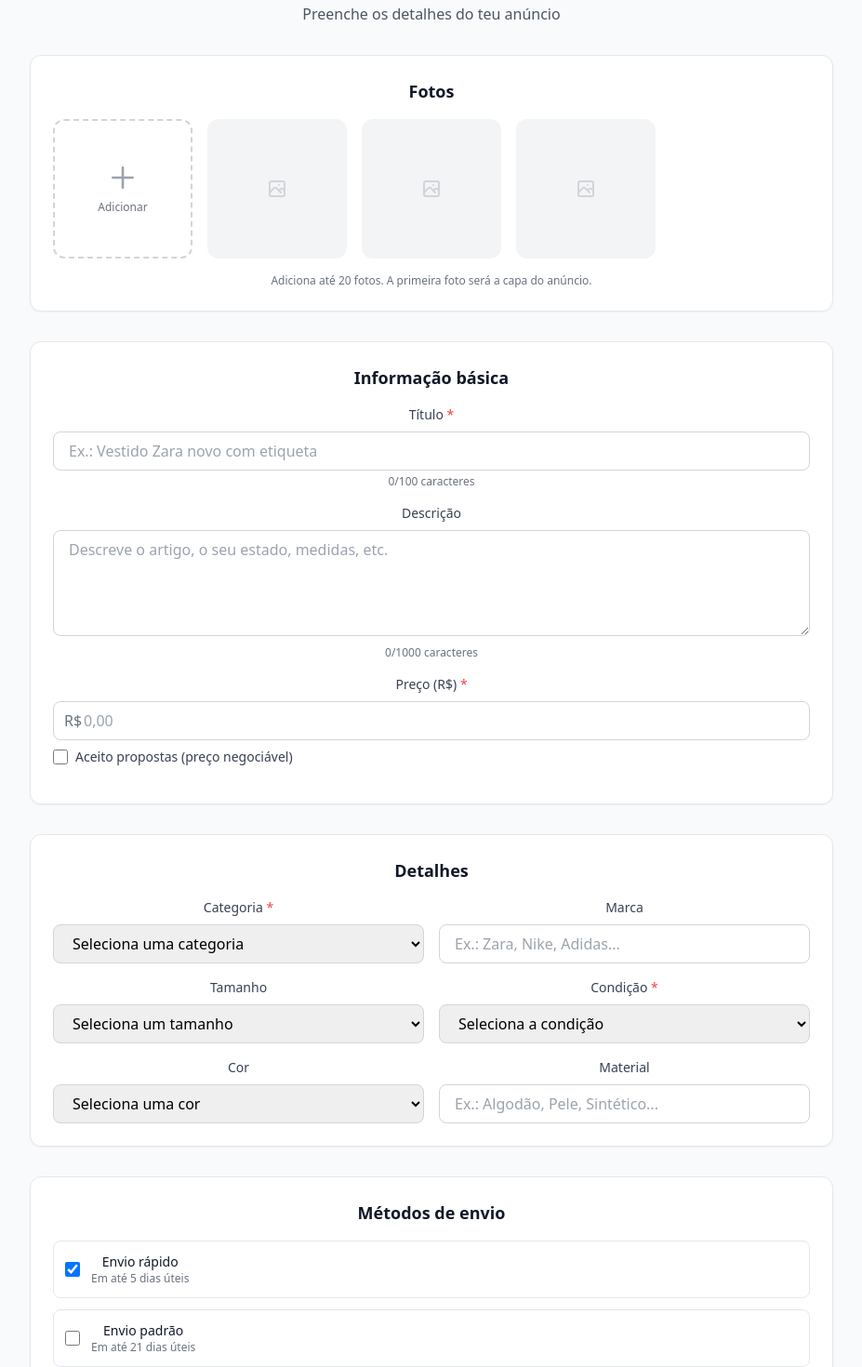
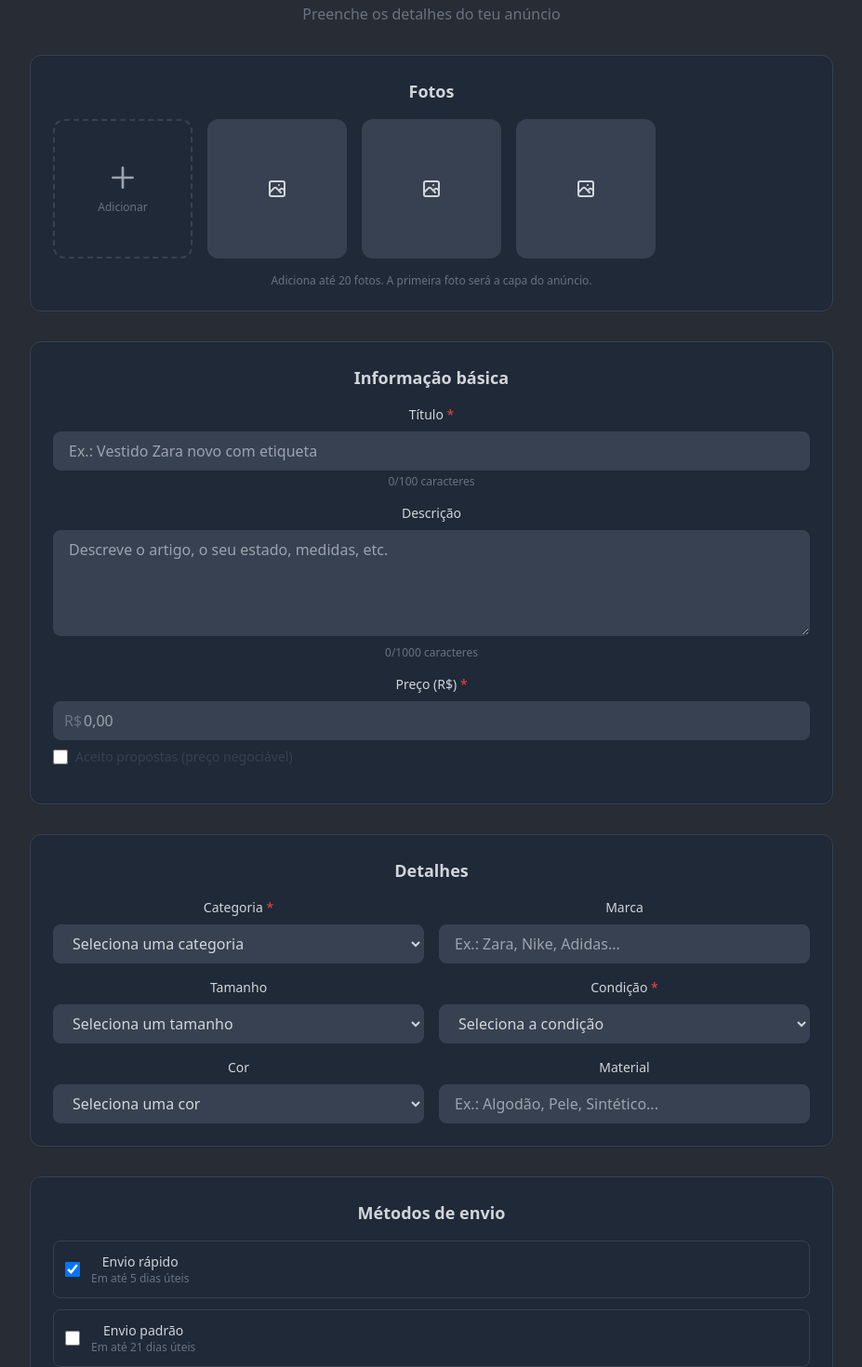
Before and after one commit to Ched-22/SkyTrade, a React (Vite) app: page /sell in a window 1280 px wide. Shown: the part 180-1650 px from the top of the page at 93% size, without its empty margins (176-1103 px from the left). Built offline with nearby package versions, Linux system fonts and the light colour scheme.

Commit message:
mudança de cores em alguns elementos

```diff
--- a/src/pages/SellPage.jsx
+++ b/src/pages/SellPage.jsx
@@ -29,22 +29,22 @@ export default function SellPage() {
     const colors = ['Preto', 'Branco', 'Cinzento', 'Azul', 'Vermelho', 'Verde', 'Amarelo', 'Rosa', 'Roxo'];
 
     return (
-        <div className="min-h-screen bg-gray-50 py-8">
+        <div className="min-h-screen py-8">
             <div className="max-w-4xl mx-auto px-4">
                 {/* Cabeçalho */}
                 <div className="mb-8">
-                    <h1 className="text-3xl font-bold text-gray-900">Vender artigo</h1>
-                    <p className="text-gray-600 mt-2">Preenche os detalhes do teu anúncio</p>
+                    <h1 className="text-3xl font-bold text-gray-300">Vender artigo</h1>
+                    <p className="text-gray-500 mt-2">Preenche os detalhes do teu anúncio</p>
                 </div>
 
                 {/* Formulário principal */}
                 <div className="space-y-8">
                     {/* Secção de Fotos - Destaque visual como no Vinted */}
-                    <div className="bg-white rounded-xl shadow-sm border border-gray-200 p-6">
-                        <h2 className="text-lg font-semibold text-gray-900 mb-4">Fotos</h2>
+                    <div className="bg-gray-800 rounded-xl shadow-sm border border-gray-700 p-6">
+                        <h2 className="text-lg font-semibold text-gray-300 mb-4">Fotos</h2>
                         <div className="grid grid-cols-3 sm:grid-cols-5 gap-4">
                             {/* Botão de adicionar foto */}
-                            <label className="aspect-square border-2 border-dashed border-gray-300 rounded-xl flex flex-col items-center justify-center gap-2 cursor-pointer hover:border-blue-500 hover:bg-blue-50 transition-colors">
+                            <label className="aspect-square border-2 border-dashed border-gray-700 rounded-xl flex flex-col items-center justify-center gap-2 cursor-pointer hover:border-blue-500 hover:bg-blue-100 transition-colors">
                                 <input
                                     type="file"
                                     multiple
@@ -59,7 +59,7 @@ export default function SellPage() {
                             </label>
                             {/* Placeholders para fotos adicionadas (exemplo) */}
                             {[1, 2, 3].map((i) => (
-                                <div key={i} className="aspect-square bg-gray-100 rounded-xl flex items-center justify-center">
+                                <div key={i} className="aspect-square bg-gray-700 rounded-xl flex items-center justify-center">
                                     <svg className="w-6 h-6 text-gray-300" fill="none" stroke="currentColor" viewBox="0 0 24 24">
                                         <path strokeLinecap="round" strokeLinejoin="round" strokeWidth={2} d="M4 16l4.586-4.586a2 2 0 012.828 0L16 16m-2-2l1.586-1.586a2 2 0 012.828 0L20 14m-6-6h.01M6 20h12a2 2 0 002-2V6a2 2 0 00-2-2H6a2 2 0 00-2 2v12a2 2 0 002 2z" />
                                     </svg>
@@ -70,12 +70,12 @@ export default function SellPage() {
                     </div>
 
                     {/* Secção de Informações Básicas */}
-                    <div className="bg-white rounded-xl shadow-sm border border-gray-200 p-6">
-                        <h2 className="text-lg font-semibold text-gray-900 mb-4">Informação básica</h2>
+                    <div className="bg-gray-800 rounded-xl shadow-sm border border-gray-700 p-6">
+                        <h2 className="text-lg font-semibold text-gray-300 mb-4">Informação básica</h2>
 
                         {/* Título */}
                         <div className="mb-4">
-                            <label className="block text-sm font-medium text-gray-700 mb-2">
+                            <label className="block text-sm font-medium text-gray-300 mb-2">
                                 Título <span className="text-red-500">*</span>
                             </label>
                             <input
@@ -83,7 +83,7 @@ export default function SellPage() {
                                 value={formData.title}
                                 onChange={(e) => setFormData({...formData, title: e.target.value})}
                                 placeholder="Ex.: Vestido Zara novo com etiqueta"
-                                className="w-full px-4 py-2 border border-gray-300 rounded-lg focus:outline-none focus:ring-2 focus:ring-blue-500 focus:border-transparent"
+                                className="w-full px-4 py-2 bg-gray-700 border border-gray-700 rounded-lg focus:outline-none focus:ring-2 focus:ring-blue-500 focus:border-transparent"
                                 maxLength="100"
                             />
                             <p className="text-xs text-gray-500 mt-1">{formData.title.length}/100 caracteres</p>
@@ -91,7 +91,7 @@ export default function SellPage() {
 
                         {/* Descrição */}
                         <div className="mb-4">
-                            <label className="block text-sm font-medium text-gray-700 mb-2">
+                            <label className="block text-sm font-medium text-gray-300 mb-2">
                                 Descrição
                             </label>
                             <textarea
@@ -99,7 +99,7 @@ export default function SellPage() {
                                 onChange={(e) => setFormData({...formData, description: e.target.value})}
                                 placeholder="Descreve o artigo, o seu estado, medidas, etc."
                                 rows="4"
-                                className="w-full px-4 py-2 border border-gray-300 rounded-lg focus:outline-none focus:ring-2 focus:ring-blue-500 focus:border-transparent"
+                                className="w-full px-4 py-2 bg-gray-700 border border-gray-700 rounded-lg focus:outline-none focus:ring-2 focus:ring-blue-500 focus:border-transparent"
                                 maxLength="1000"
                             />
                             <p className="text-xs text-gray-500 mt-1">{formData.description.length}/1000 caracteres</p>
@@ -107,7 +107,7 @@ export default function SellPage() {
 
                         {/* Preço */}
                         <div className="mb-4">
-                            <label className="block text-sm font-medium text-gray-700 mb-2">
+                            <label className="block text-sm font-medium text-gray-300 mb-2">
                                 Preço (R$) <span className="text-red-500">*</span>
                             </label>
                             <div className="relative">
@@ -119,7 +119,7 @@ export default function SellPage() {
                                     value={formData.price}
                                     onChange={(e) => setFormData({...formData, price: e.target.value})}
                                     placeholder="0,00"
-                                    className="w-full pl-8 pr-4 py-2 border border-gray-300 rounded-lg focus:outline-none focus:ring-2 focus:ring-blue-500 focus:border-transparent"
+                                    className="w-full pl-8 pr-4 py-2 bg-gray-700 border border-gray-700 rounded-lg focus:outline-none focus:ring-2 focus:ring-blue-500 focus:border-transparent"
                                 />
                             </div>
                             <div className="flex items-center mt-2">
@@ -138,19 +138,19 @@ export default function SellPage() {
                     </div>
 
                     {/* Secção de Detalhes */}
-                    <div className="bg-white rounded-xl shadow-sm border border-gray-200 p-6">
-                        <h2 className="text-lg font-semibold text-gray-900 mb-4">Detalhes</h2>
+                    <div className="bg-gray-800 rounded-xl shadow-sm border border-gray-700 p-6">
+                        <h2 className="text-lg font-semibold text-gray-300 mb-4">Detalhes</h2>
 
                         {/* Categoria */}
                         <div className="grid grid-cols-1 md:grid-cols-2 gap-4 mb-4">
                             <div>
-                                <label className="block text-sm font-medium text-gray-700 mb-2">
+                                <label className="block text-sm font-medium text-gray-300 mb-2">
                                     Categoria <span className="text-red-500">*</span>
                                 </label>
                                 <select
                                     value={formData.category}
                                     onChange={(e) => setFormData({...formData, category: e.target.value})}
-                                    className="w-full px-4 py-2 border border-gray-300 rounded-lg focus:outline-none focus:ring-2 focus:ring-blue-500 focus:border-transparent"
+                                    className="w-full px-4 py-2 bg-gray-700 text-gray-300 border border-gray-700 rounded-lg focus:outline-none focus:ring-2 focus:ring-blue-500 focus:border-transparent"
                                 >
                                     <option value="">Seleciona uma categoria</option>
                                     {categories.map(cat => (
@@ -161,7 +161,7 @@ export default function SellPage() {
 
                             {/* Marca */}
                             <div>
-                                <label className="block text-sm font-medium text-gray-700 mb-2">
+                                <label className="block text-sm font-medium text-gray-300 mb-2">
                                     Marca
                                 </label>
                                 <input
@@ -169,7 +169,7 @@ export default function SellPage() {
                                     value={formData.brand}
                                     onChange={(e) => setFormData({...formData, brand: e.target.value})}
                                     placeholder="Ex.: Zara, Nike, Adidas..."
-                                    className="w-full px-4 py-2 border border-gray-300 rounded-lg focus:outline-none focus:ring-2 focus:ring-blue-500 focus:border-transparent"
+                                    className="w-full px-4 py-2 bg-gray-700 text-gray-300 border border-gray-700 rounded-lg focus:outline-none focus:ring-2 focus:ring-blue-500 focus:border-transparent"
                                 />
                             </div>
                         </div>
@@ -177,13 +177,13 @@ export default function SellPage() {
                         {/* Tamanho e Condição */}
                         <div className="grid grid-cols-1 md:grid-cols-2 gap-4 mb-4">
                             <div>
-                                <label className="block text-sm font-medium text-gray-700 mb-2">
+                                <label className="block text-sm font-medium text-gray-300 mb-2">
                                     Tamanho
                                 </label>
                                 <select
                                     value={formData.size}
                                     onChange={(e) => setFormData({...formData, size: e.target.value})}
-                                    className="w-full px-4 py-2 border border-gray-300 rounded-lg focus:outline-none focus:ring-2 focus:ring-blue-500 focus:border-transparent"
+                                    className="w-full px-4 py-2 bg-gray-700 text-gray-300 border border-gray-700 rounded-lg focus:outline-none focus:ring-2 focus:ring-blue-500 focus:border-transparent"
                                 >
                                     <option value="">Seleciona um tamanho</option>
                                     {sizes.map(size => (
@@ -193,13 +193,13 @@ export default function SellPage() {
                             </div>
 
                             <div>
-                                <label className="block text-sm font-medium text-gray-700 mb-2">
+                                <label className="block text-sm font-medium text-gray-300 mb-2">
                                     Condição <span className="text-red-500">*</span>
                                 </label>
                                 <select
                                     value={formData.condition}
                                     onChange={(e) => setFormData({...formData, condition: e.target.value})}
-                                    className="w-full px-4 py-2 border border-gray-300 rounded-lg focus:outline-none focus:ring-2 focus:ring-blue-500 focus:border-transparent"
+                                    className="w-full px-4 py-2 bg-gray-700 text-gray-300 border border-gray-700 rounded-lg focus:outline-none focus:ring-2 focus:ring-blue-500 focus:border-transparent"
                                 >
                                     <option value="">Seleciona a condição</option>
                                     {conditions.map(cond => (
@@ -212,13 +212,13 @@ export default function SellPage() {
                         {/* Cor e Material */}
                         <div className="grid grid-cols-1 md:grid-cols-2 gap-4">
                             <div>
-                                <label className="block text-sm font-medium text-gray-700 mb-2">
+                                <label className="block text-sm font-medium text-gray-300 mb-2">
                                     Cor
                                 </label>
                                 <select
                                     value={formData.color}
                                     onChange={(e) => setFormData({...formData, color: e.target.value})}
-                                    className="w-full px-4 py-2 border border-gray-300 rounded-lg focus:outline-none focus:ring-2 focus:ring-blue-500 focus:border-transparent"
+                                    className="w-full px-4 py-2 bg-gray-700 text-gray-300 border border-gray-700 rounded-lg focus:outline-none focus:ring-2 focus:ring-blue-500 focus:border-transparent"
                                 >
                                     <option value="">Seleciona uma cor</option>
                                     {colors.map(color => (
@@ -228,7 +228,7 @@ export default function SellPage() {
                             </div>
 
                             <div>
-                                <label className="block text-sm font-medium text-gray-700 mb-2">
+                                <label className="block text-sm font-medium text-gray-300 mb-2">
                                     Material
                                 </label>
                                 <input
@@ -236,37 +236,37 @@ export default function SellPage() {
                                     value={formData.material}
                                     onChange={(e) => setFormData({...formData, material: e.target.value})}
                                     placeholder="Ex.: Algodão, Pele, Sintético..."
-                                    className="w-full px-4 py-2 border border-gray-300 rounded-lg focus:outline-none focus:ring-2 focus:ring-blue-500 focus:border-transparent"
+                                    className="w-full px-4 py-2 bg-gray-700 text-gray-300 border border-gray-700 rounded-lg focus:outline-none focus:ring-2 focus:ring-blue-500 focus:border-transparent"
                                 />
                             </div>
                         </div>
                     </div>
 
                     {/* Secção de Envio */}
-                    <div className="bg-white rounded-xl shadow-sm border border-gray-200 p-6">
-                        <h2 className="text-lg font-semibold text-gray-900 mb-4">Métodos de envio</h2>
+                    <div className="bg-gray-800 rounded-xl shadow-sm border border-gray-700 p-6">
+                        <h2 className="text-lg font-semibold text-gray-300 mb-4">Métodos de envio</h2>
 
                         <div className="space-y-3">
-                            <label className="flex items-center p-3 border border-gray-200 rounded-lg hover:bg-gray-50 cursor-pointer">
+                            <label className="flex items-center p-3 text-gray-300 border border-gray-700 rounded-lg hover:bg-gray-700 cursor-pointer">
                                 <input
                                     type="checkbox"
                                     checked={formData.isShippingAvailable}
                                     onChange={(e) => setFormData({...formData, isShippingAvailable: e.target.checked})}
-                                    className="w-4 h-4 text-blue-600 border-gray-300 rounded focus:ring-blue-500"
+                                    className="w-4 h-4 text-blue-600 border-gray-700 rounded focus:ring-blue-500"
                                 />
                                 <div className="ml-3">
-                                    <p className="text-sm font-medium text-gray-900">Envio rápido</p>
+                                    <p className="text-sm font-medium text-gray-300">Envio rápido</p>
                                     <p className="text-xs text-gray-500">Em até 5 dias úteis</p>
                                 </div>
                             </label>
 
-                            <label className="flex items-center p-3 border border-gray-200 rounded-lg hover:bg-gray-50 cursor-pointer">
+                            <label className="flex items-center p-3 border border-gray-700 rounded-lg hover:bg-gray-700 cursor-pointer">
                                 <input
                                     type="checkbox"
-                                    className="w-4 h-4 text-blue-600 border-gray-300 rounded focus:ring-blue-500"
+                                    className="w-4 h-4 text-blue-600 border-gray-700 rounded focus:ring-blue-500"
                                 />
                                 <div className="ml-3">
-                                    <p className="text-sm font-medium text-gray-900">Envio padrão</p>
+                                    <p className="text-sm font-medium text-gray-300 hover:bg-gray-700">Envio padrão</p>
                                     <p className="text-xs text-gray-500">Em até 21 dias úteis</p>
                                 </div>
                             </label>
@@ -275,10 +275,10 @@ export default function SellPage() {
 
                     {/* Botões de ação */}
                     <div className="flex gap-4 pt-4">
-                        <button className="flex-1 px-6 py-3 bg-blue-600 text-white font-medium rounded-lg hover:bg-blue-700 transition-colors hover:scale-105 hover:shadow-lg hover:shadow-blue-300 hover:transition-transform">
+                        <button className="flex-1 px-6 py-3 bg-blue-600 text-white font-medium rounded-lg transition-colors hover:shadow-lg hover:shadow-blue-700 hover:transition-transform hover:scale-105">
                             Publicar anúncio
                         </button>
-                        <button className="px-6 py-3 bg-white border border-gray-300 text-gray-700 font-medium rounded-lg hover:bg-gray-50 transition-colors hover:scale-105 hover:shadow-lg hover:shadow-gray-300 hover:transition-transform">
+                        <button className="px-6 py-3 bg-white border border-gray-300 text-gray-700 font-medium rounded-lg hover:bg-gray-50 transition-colors hover:scale-105 hover:shadow-lg hover:transition-transform">
                             Guardar rascunho
                         </button>
                     </div>
```
Also changed, not shown: src/pages/Login.jsx (+5 -5 lines), src/pages/Register.jsx (+5 -5 lines).
